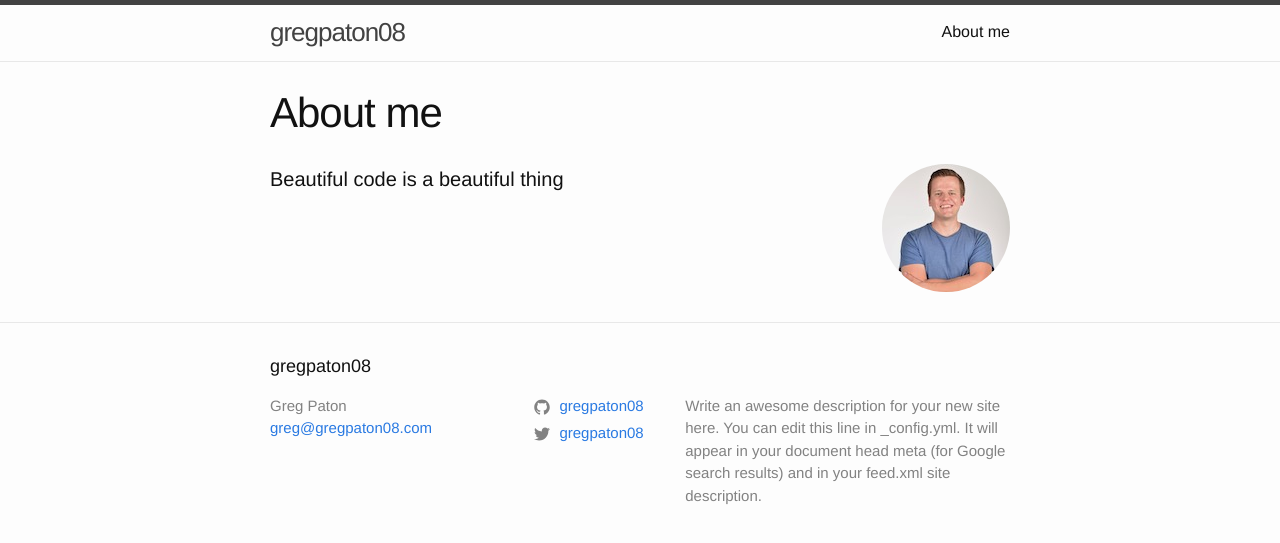
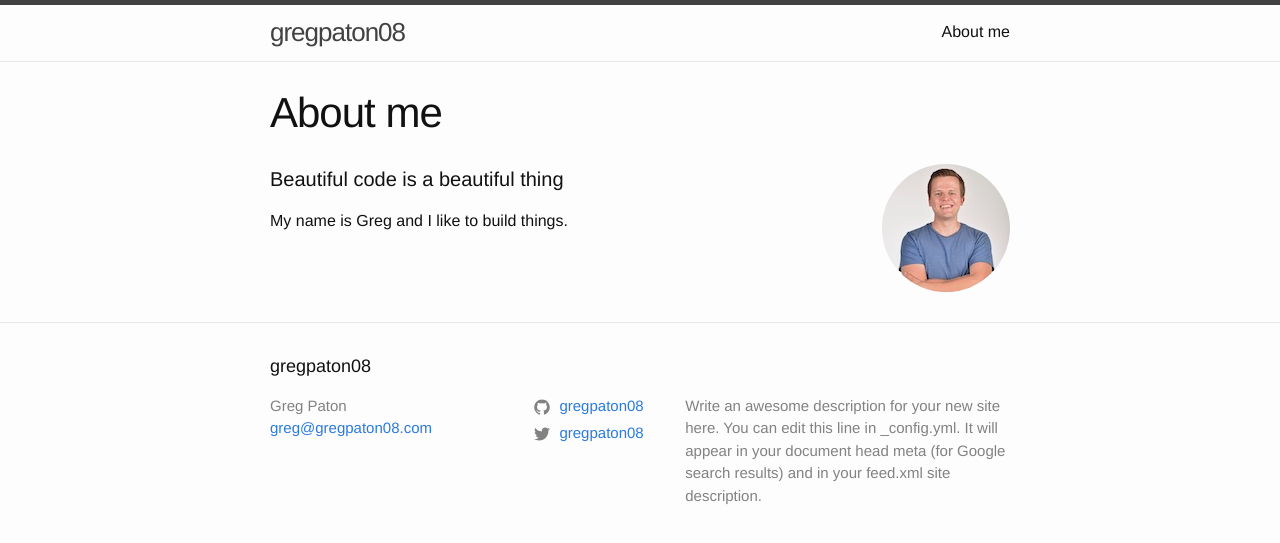
Before and after one commit to gregpaton08/gregpaton08.github.io, a Jekyll site: the page built from about.html, in a window 1280 px wide. Shown: the top 543 px of the page. Built offline with Jekyll 4.4.1, drawn with Linux system fonts in a browser that asks for light colours.

Commit message:
Update about

```diff
--- a/about.html
+++ b/about.html
@@ -12,5 +12,9 @@ permalink: /about/
     <img class="profile-pic" src="{{ site.url }}/assets/profile_pic.jpg" height="128" width="128">
   </h1>
 
+  <p>
+    My name is Greg and I like to build things.
+  </p>
+
 
 </div>
```
